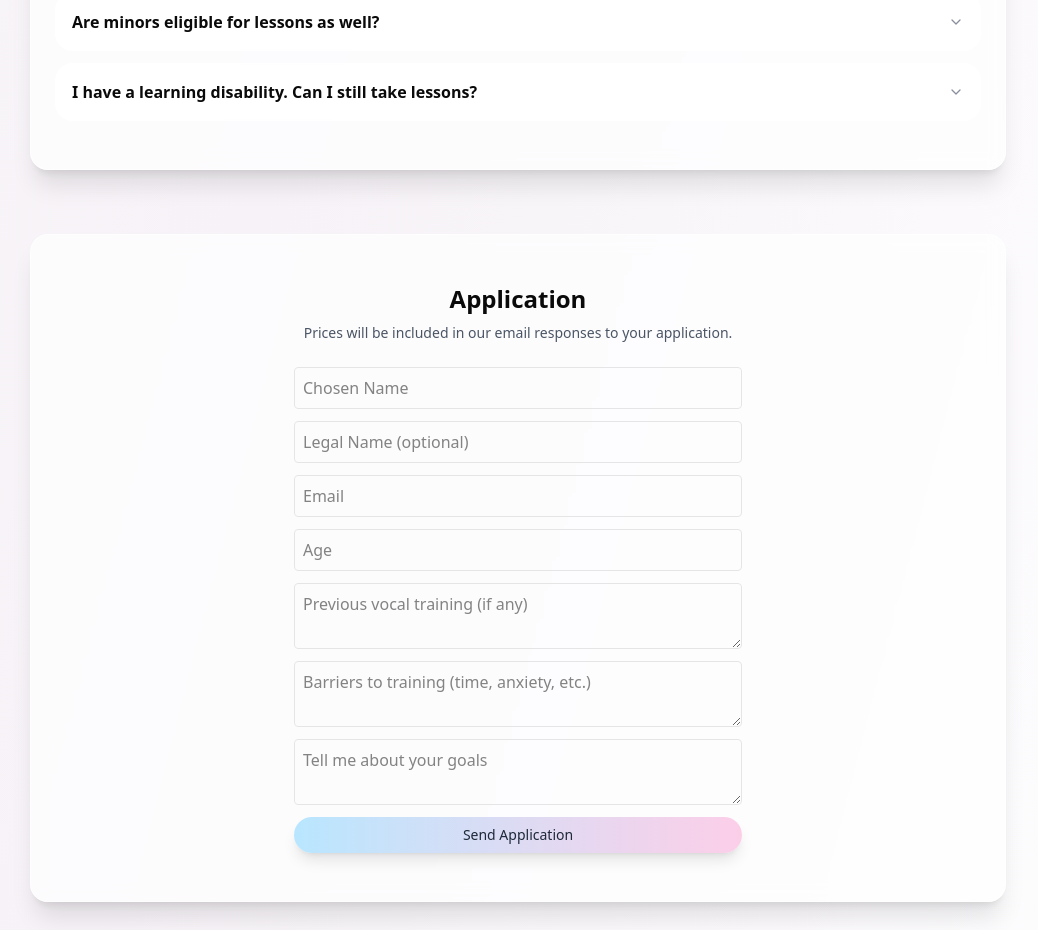
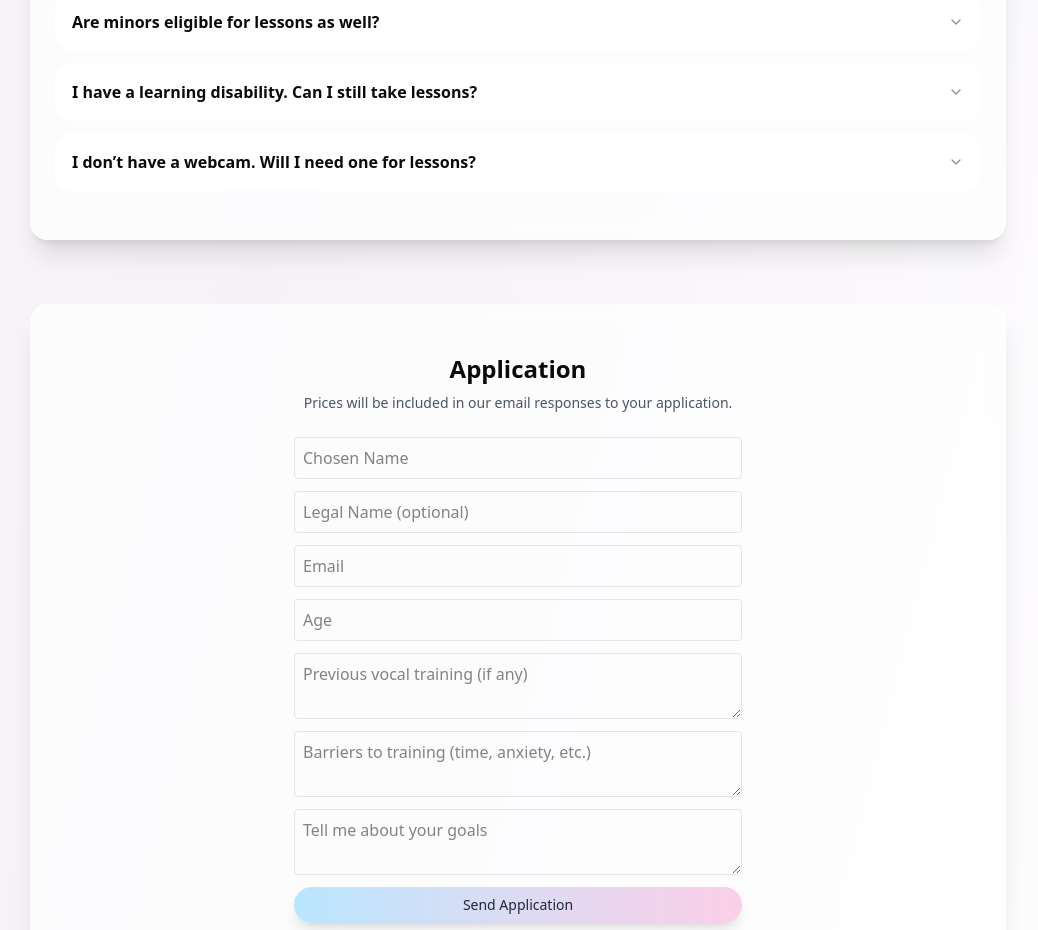
Before and after one commit to Aeriebella/Voice-Pathways, a Next.js app: page / in a window 1280 px wide. Shown: the part 3260-4190 px from the top of the page, without its empty margins (122-1160 px from the left). Built offline with nearby package versions, Linux system fonts and the light colour scheme; no server answers; the database is empty.

Commit message:
Update page.tsx

```diff
--- a/app/page.tsx
+++ b/app/page.tsx
@@ -533,14 +533,27 @@ export default function VoicePathways() {
                 q: 'I have a learning disability. Can I still take lessons?',
                 a: (
                   <>
-                    Yes, students with learning disabilities are fully welcome and supported. The Voice Pathways curriculum has been intentionally developed to be flexible and adaptable. We use a wide range of techniques and exercises designed to approach the same vocal goals from multiple angles.
+                    Yes. Students with learning disabilities are fully welcome and supported. The Voice Pathways curriculum has been intentionally developed to be flexible and adaptable, using a wide range of techniques and exercises that approach the same vocal goals from multiple angles.
                     <br />
                     <br />
-                    If one method does not resonate with you, we can substitute it with alternatives that target the same underlying skill. Your learning style matters, and we are committed to meeting you where you are so that you can progress comfortably and confidently.
+                    If one method does not resonate with you, it can be substituted with alternatives targeting the same underlying skill. Your learning style matters, and we are committed to meeting you where you are so that you can progress comfortably and confidently.
                   </>
                 ),
                 schemaA:
-                  'Yes. The curriculum is flexible and adaptable, with a wide range of techniques and exercises that approach the same vocal goals from multiple angles. If one method does not fit, it can be substituted with alternatives targeting the same underlying skill, so you can progress comfortably and confidently.'
+                  'Yes. The curriculum is flexible and adaptable, using a wide range of techniques and exercises that approach the same vocal goals from multiple angles. If one method does not fit, it can be substituted with alternatives targeting the same underlying skill so you can progress comfortably and confidently.'
+              },
+              {
+                q: 'I don’t have a webcam. Will I need one for lessons?',
+                a: (
+                  <>
+                    No. A webcam is entirely optional for lessons. The only essential equipment is a properly functioning microphone and Discord set up correctly so that your audio can be heard clearly.
+                    <br />
+                    <br />
+                    If you would like to use a webcam, we are happy to match your enthusiasm — but visual presence is not required for successful vocal training. Clear audio quality is far more important than video.
+                  </>
+                ),
+                schemaA:
+                  'No. A webcam is optional. The only essential equipment is a properly functioning microphone and Discord set up correctly so your audio can be heard clearly. Video is not required for successful vocal training; clear audio quality is far more important.'
               }
             ]
 
```
